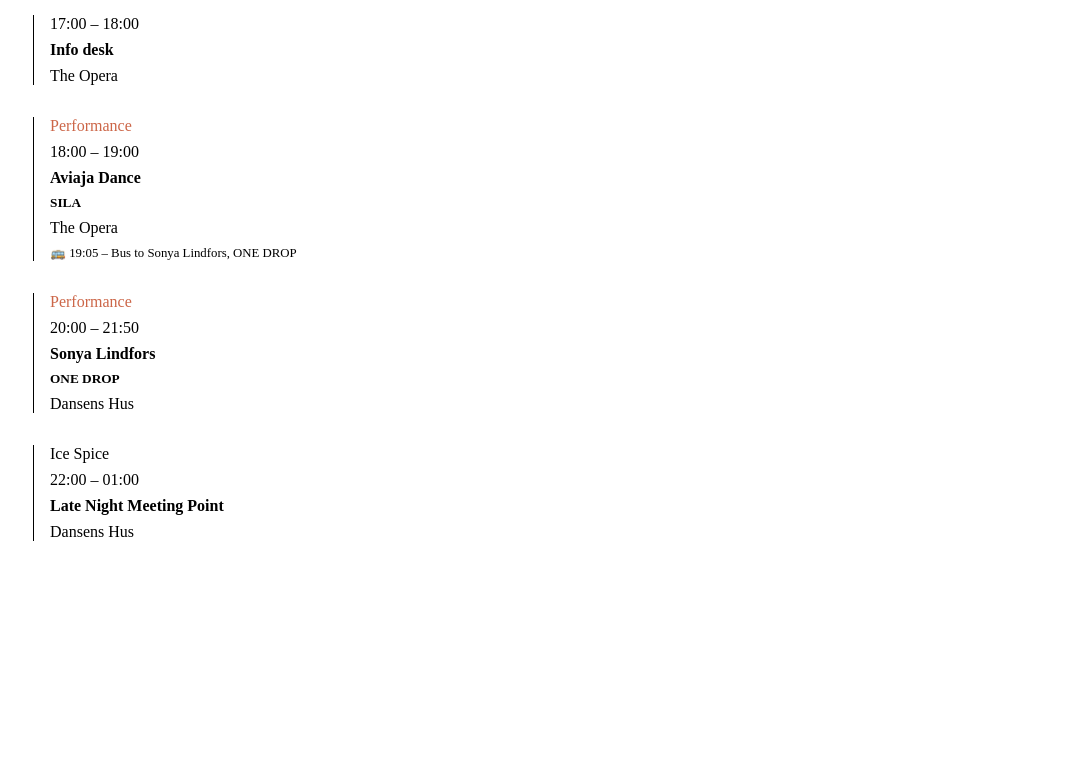
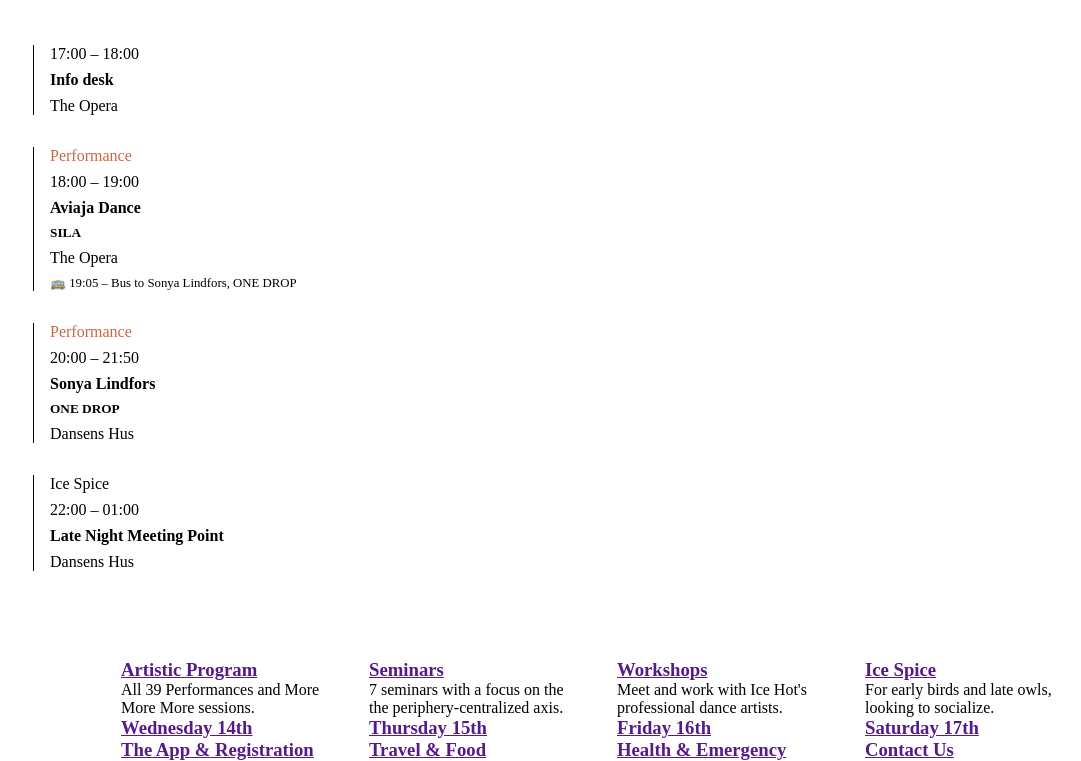
Before and after one commit to AMarlonG/Ice-Hot-kode, a plain HTML site: page Wednesday/index.html in a window 1280 px wide. Shown: the part 520-1281 px from the top of the page, without its empty margins (199-1280 px from the left). Before the commit the page ends 1149 px from the top, so only its background shows below. Drawn offline with Linux system fonts and the light colour scheme.

Commit message:
Let's go

```diff
--- a/Wednesday/index.html
+++ b/Wednesday/index.html
@@ -87,7 +87,61 @@
             <p>Dansens Hus</p>
           </div>
         </div>
+      </section>
+    </article>
 
+    <article class="front-page-blocks program">
+      <section class="front-page-sections">
+        <div class="front-page-item">
+          <h3><a href="">Artistic Program</a></h3>
+          <p>All 39 Performances and More More More sessions.</p>
+        </div>
+        <div class="front-page-item">
+          <h3><a href="">Seminars</a></h3>
+          <p>7 seminars with a focus on the the periphery-centralized axis.</p>
+        </div>
+        <div class="front-page-item">
+          <h3><a href="">Workshops</a></h3>
+          <p>Meet and work with Ice Hot's professional dance artists.</p>
+        </div>
+        <div class="front-page-item">
+          <h3><a href="">Ice Spice</a></h3>
+          <p>For early birds and late owls, looking to socialize.</p>
+        </div>
+      </section>
+    </article>
+
+    <article class="front-page-blocks daily-schedules">
+      <section class="front-page-sections">
+        <div class="front-page-item">
+          <h3><a href="">Wednesday 14th</a></h3>
+        </div>
+        <div class="front-page-item">
+          <h3><a href="">Thursday 15th</a></h3>
+        </div>
+        <div class="front-page-item">
+          <h3><a href="">Friday 16th</a></h3>
+        </div>
+        <div class="front-page-item">
+          <h3><a href="">Saturday 17th</a></h3>
+        </div>
+      </section>
+    </article>
+
+    <article class="front-page-blocks practical-info">
+      <section class="front-page-sections">
+        <div class="front-page-item">
+          <h3><a href="">The App & Registration</a></h3>
+        </div>
+        <div class="front-page-item">
+          <h3><a href="">Travel & Food</a></h3>
+        </div>
+        <div class="front-page-item">
+          <h3><a href="">Health & Emergency</a></h3>
+        </div>
+        <div class="front-page-item">
+          <h3><a href="">Contact Us</a></h3>
+        </div>
       </section>
     </article>
   </body>
--- a/styles.css
+++ b/styles.css
@@ -20,7 +20,7 @@
 .schedule-inline {
   display: grid;
   grid-auto-flow: column;
-  grid-auto-columns: 39%;
+  grid-auto-columns: minmax(min-content, 20rem);
   overflow-x: auto;
   overscroll-behavior-inline: contain;
   gap: 2.5rem;
@@ -40,7 +40,6 @@
 
 .schedule-item {
   display: grid;
-  grid-template-rows: min-content;
   gap: 0.5rem;
   align-content: start;
   border-inline-start: black solid 0.1em;
@@ -71,6 +70,15 @@
   display: grid;
   grid-auto-flow: column;
   gap: 1.5em;
-margin-inline: auto;
-margin-block-start: 3.5rem;
+  margin-inline: auto;
+  margin-block-start: 3.5rem;
 }
+
+.front-page-sections {
+  width: min(120ch, 100% - 4rem);
+  margin-inline: auto 0;
+
+  display: grid;
+  grid-template-columns: repeat(auto-fit, minmax(200px, 1fr));
+  gap: 2rem;
+}
```
